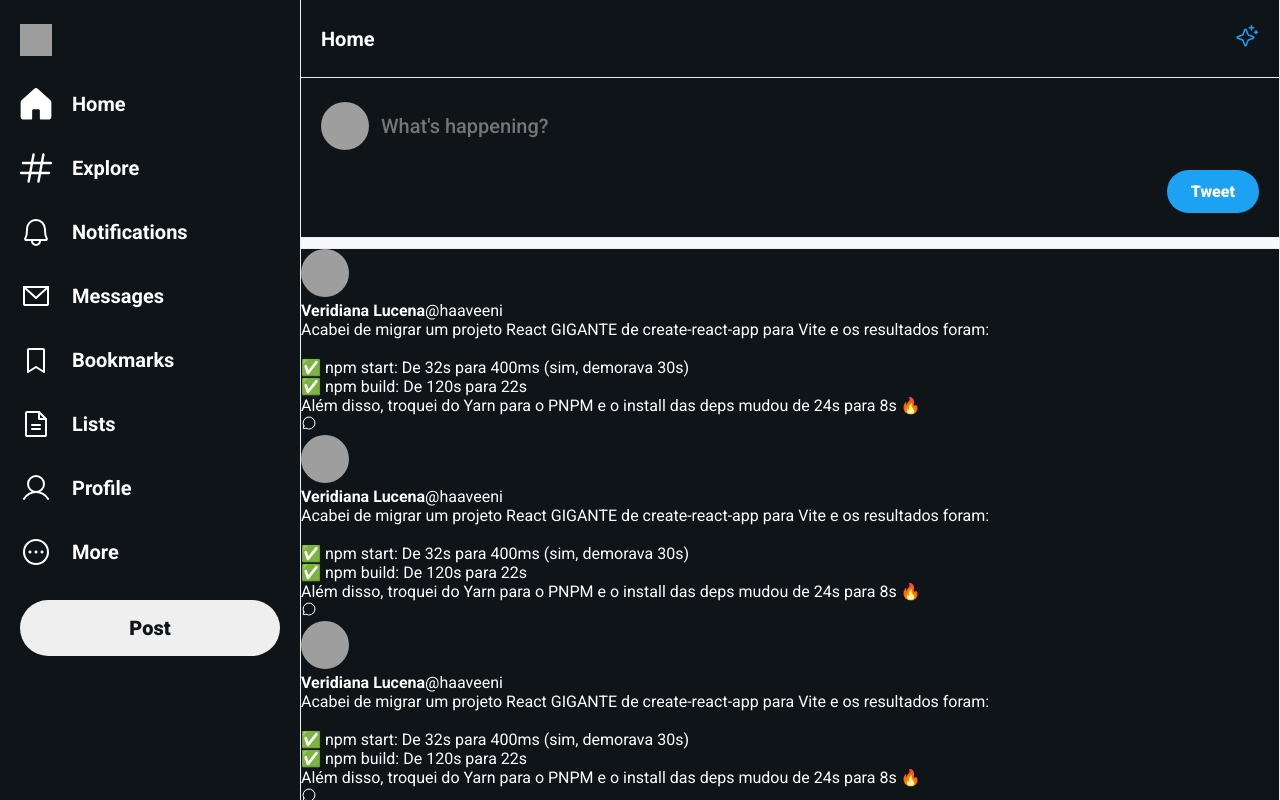
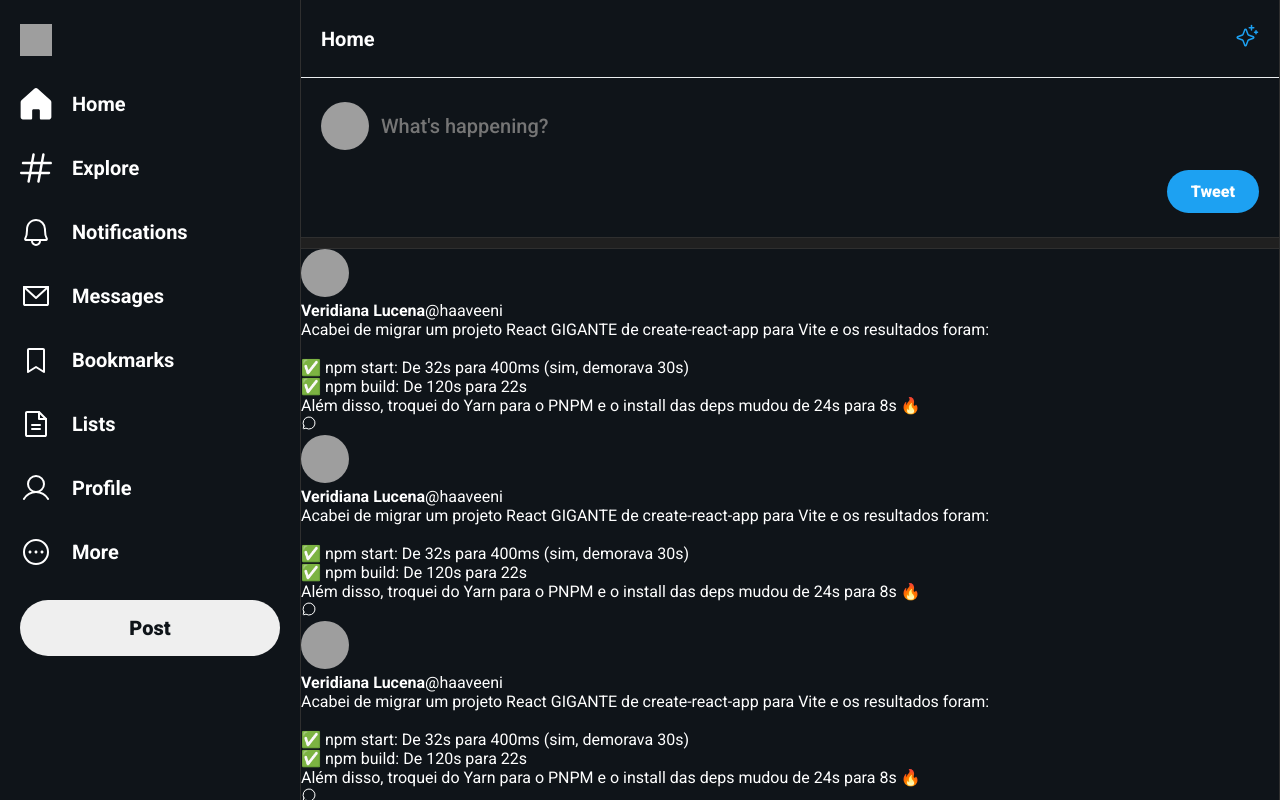
Before and after one commit to haaveeni/ui-twitter, a React (Vite) app: page / in a window 1280 px wide. Shown: the top 800 px of the page. Built offline with nearby package versions, Linux system fonts and the light colour scheme; grey boxes are pictures that could not be loaded.

Commit message:
refactor: change separators from white to gray for better view at dark mode

```diff
--- a/src/global.css
+++ b/src/global.css
@@ -82,8 +82,8 @@ a {
 }
 
 .content {
-  border-left: 1px solid #ebeef0;
-  border-right: 1px solid #ebeef0;
+  border-left: 1px solid #2F2F2F;
+  border-right: 1px solid #2F2F2F;
 }
 
 .timeline-header {
@@ -152,8 +152,8 @@ a {
 }
 
 .separator {
-  background: #f7f9fa;
-  border-top: 1px solid #ebeef0;
-  border-bottom: 1px solid #ebeef0;
+  background: #202020;
+  border-top: 1px solid #2F2F2F;
+  border-bottom: 1px solid #2F2F2F;
   height: 0.75rem;
 }
```
